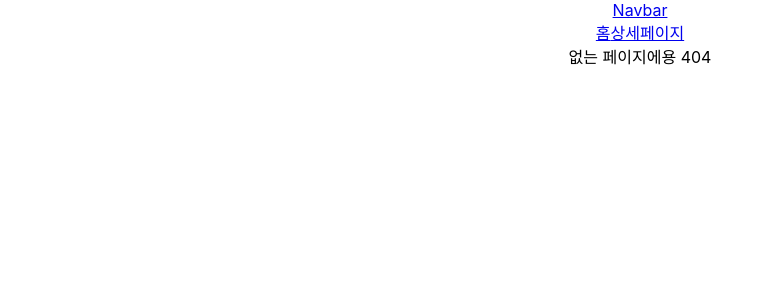
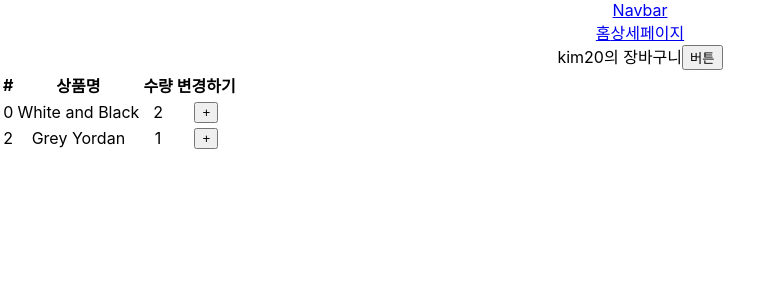
Before and after one commit to yunjeongmi1004/reactshop-master, a React (Create React App) app in the folder shop/: page /cart in a window 1280 px wide. Before the commit this address had no page. Shown: the top 300 px of the page, without its empty margins (0-783 px from the left). Built offline with nearby package versions, Linux system fonts and the light colour scheme; the HTML template or start-up script is replaced by a standard one.

Commit message:
Redux 사용법 / Redux Store 파일 분할 사용법

```diff
--- a/shop/package.json
+++ b/shop/package.json
@@ -3,6 +3,7 @@
   "version": "0.1.0",
   "private": true,
   "dependencies": {
+    "@reduxjs/toolkit": "^1.8.1",
     "@testing-library/jest-dom": "^5.17.0",
     "@testing-library/react": "^13.4.0",
     "@testing-library/user-event": "^13.5.0",
@@ -11,6 +12,7 @@
     "react": "^18.3.1",
     "react-bootstrap": "^2.10.4",
     "react-dom": "^18.3.1",
+    "react-redux": "^8.1.3",
     "react-router-dom": "^6.25.0",
     "react-scripts": "5.0.1",
     "styled-components": "^6.1.12",
--- a/shop/src/App.js
+++ b/shop/src/App.js
@@ -5,6 +5,7 @@ import data from './data';
 import { createContext, useState } from 'react';
 import { Routes, Route, Link, useNavigate, Outlet } from 'react-router-dom';
 import Detail from './routes/Detail';
+import Cart from './routes/Cart';
 import axios from 'axios';
 
 
@@ -87,6 +88,11 @@ function App() {
         {/* :id = url 파라미터 라 명명함 잘 기억해 둘것 코딩애플 선생님이 말하심!! */}
 
 
+        <Route path="/cart" element={
+          <Cart></Cart>
+        }
+        />
+
         {/* 3.Nested Routes 문법 : 장점 ROUTE가 간략해짐, 여러 유사한 페이지가 필요할때 사용함 */}
         <Route path="/about" element={<About></About>}>
           <Route path="member" element={<div>멤버임</div>}></Route>
--- /dev/null
+++ b/shop/src/routes/Cart.js
@@ -0,0 +1,57 @@
+import {Table} from 'react-bootstrap';
+import { useDispatch, useSelector } from 'react-redux';
+import {changeName, increase} from './../store/userSlice';
+import { addCount } from './../store';
+
+
+function Cart(){
+
+    // Redux 사용하면 컴포넌트들이 props 없이  state 공유가능
+    let state = useSelector((state)=>{return state}) //Redux store 가져와줌
+    // let b = useSelector((state)=> state.user) //Redux store에 있는 user라는 항목만 가져와줌 :
+    console.log(state.user);
+
+    let dispatch = useDispatch();
+
+    // 간단한 프로젝트의 경우 컴포넌트가 몇개 없을 때에는 props 사용(짧기때문에)
+    // 데이터 방대한 프로젝트의 경우에는 Redux 사용
+    // Redux store 안에 모든걸 넣지 않아도 됩니다
+
+    return(
+        <div>
+            {state.user.name}{state.user.age}의 장바구니
+
+            <button onClick={()=>{
+                dispatch(increase(100))// 파라미터를 페이로드라 이름붙임
+            }}>버튼</button>
+            <Table>
+                <thead>
+                    <tr>
+                    <th>#</th>
+                    <th>상품명</th>
+                    <th>수량</th>
+                    <th>변경하기</th>
+                    </tr>
+                </thead>
+                <tbody>
+                    {
+                        state.cart.map((b, i)=>
+                            <tr key={i}>
+                            <td>{state.cart[i].id}</td>
+                            <td>{state.cart[i].name}</td>
+                            <td>{state.cart[i].count}</td>
+                            <td><button onClick={()=>{
+                                dispatch(addCount(i))
+                            }}>+</button></td>
+                            </tr>
+                        )
+                    }
+
+
+                </tbody>
+            </Table>
+        </div>
+    )
+}
+
+export default Cart;
--- /dev/null
+++ b/shop/src/store.js
@@ -0,0 +1,35 @@
+import { configureStore, createSlice } from '@reduxjs/toolkit'
+import user from './store/userSlice'
+
+
+let stock = createSlice({
+    name : 'stock',
+    initialState  : [10, 11, 12],
+})
+
+let cart = createSlice({
+    name : 'cart',
+    initialState :
+    [
+        {id : 0, name : 'White and Black', count : 2},
+        {id : 2, name : 'Grey Yordan', count : 1}
+    ] ,
+
+    reducers : {
+        addCount(state, action){
+            state[action.payload].count++
+        }
+    }
+})
+
+export let { addCount } = cart.actions
+
+export default configureStore({
+  reducer: {
+
+    user : user.reducer,
+    stock : stock.reducer,
+    cart : cart.reducer
+
+  }
+})
--- /dev/null
+++ b/shop/src/store/userSlice.js
@@ -0,0 +1,26 @@
+import { createSlice } from '@reduxjs/toolkit'
+
+let user = createSlice({
+    name : 'user',
+    initialState  : {name : 'kim', age : 20},
+
+    //state 수정해주는 함수 만들기
+    reducers:{
+
+        changeName(state){
+          state.name = 'park' // array/object의 경우 직접수정해도 state 변경됩니다
+        },
+        increase(state, action){
+            state.age += action.payload
+        },
+
+
+    }
+})
+
+
+// state 수정해준 함수 export 해야함
+export let {changeName, increase} = user.actions
+
+
+export default user
```
Also changed, not shown: shop/src/index.js (+7 -2 lines), 1 other file (tests, documents, lock files or other folders).
